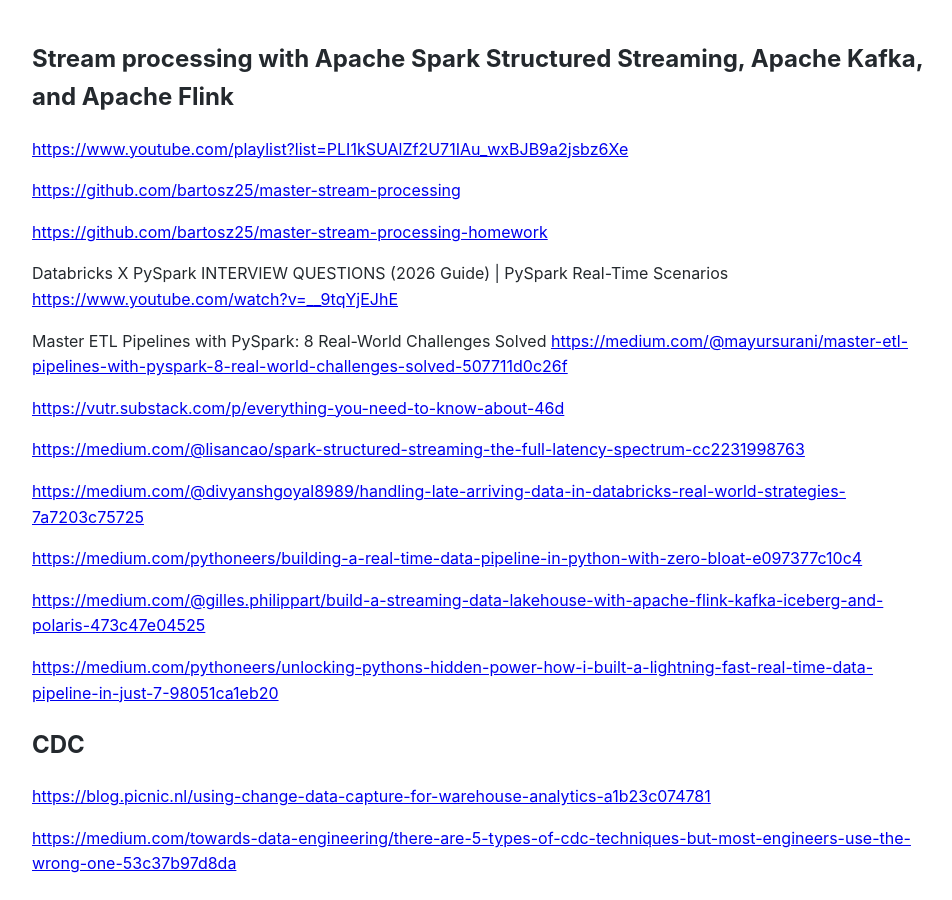
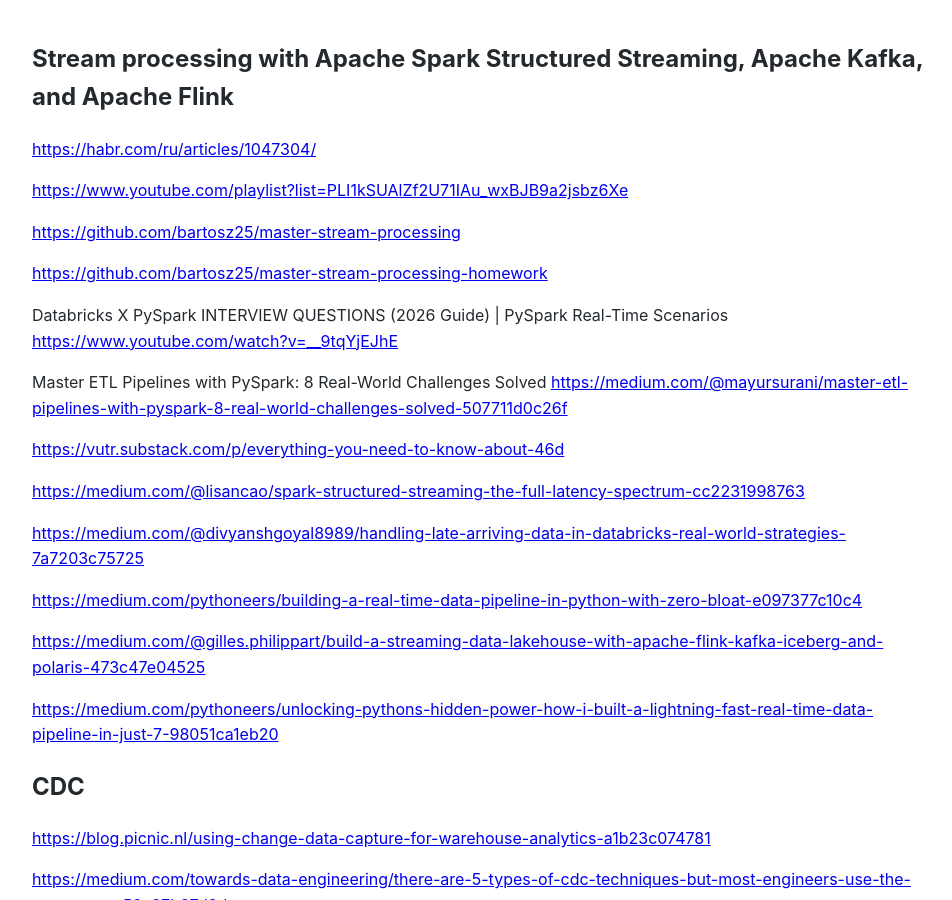
Before and after one commit to Michael-Lubinsky/michael-lubinsky.github.com, a Jekyll site: the page built from stream/stream.md, in a window 1280 px wide and 900 px high. Shown: the whole window, without its empty margins (158-1110 px from the left). Built offline with Jekyll 4.4.1, drawn with Linux system fonts in a browser that asks for light colours; our own code applies the rules of GitHub Pages for plain Markdown files.

Commit message:
Update stream.md

```diff
--- a/stream/stream.md
+++ b/stream/stream.md
@@ -1,4 +1,6 @@
 ## Stream processing with Apache Spark Structured Streaming, Apache Kafka, and Apache Flink
+
+<https://habr.com/ru/articles/1047304/>
 
 <https://www.youtube.com/playlist?list=PLI1kSUAlZf2U71IAu_wxBJB9a2jsbz6Xe>
 
```
